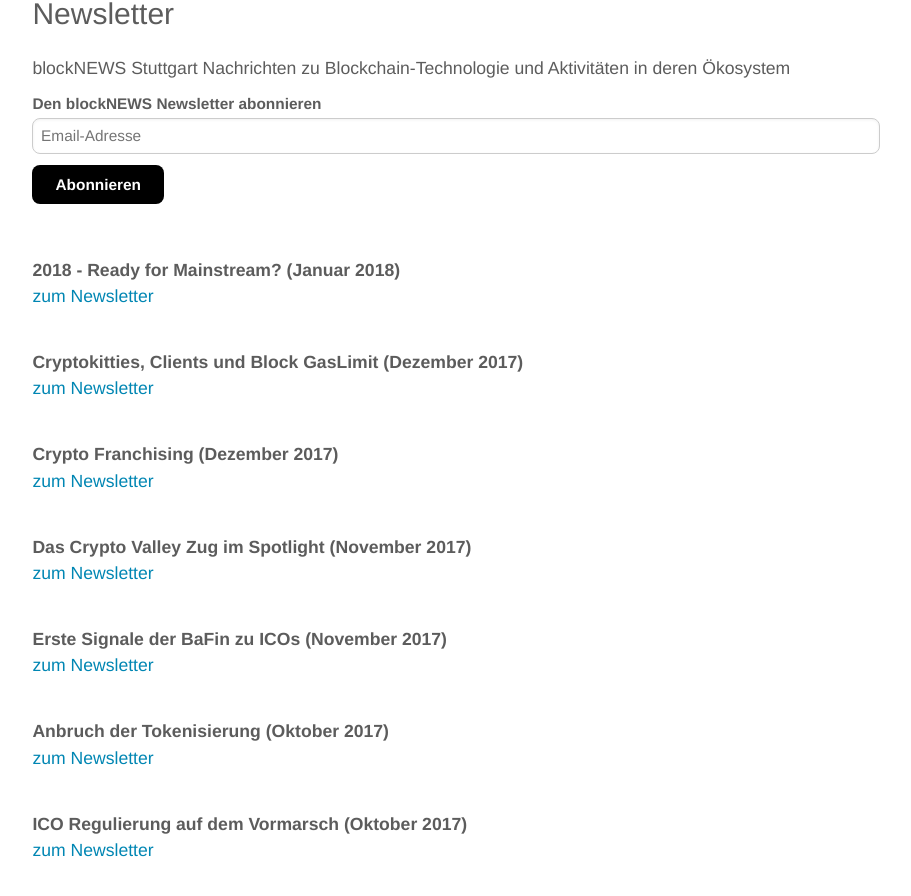
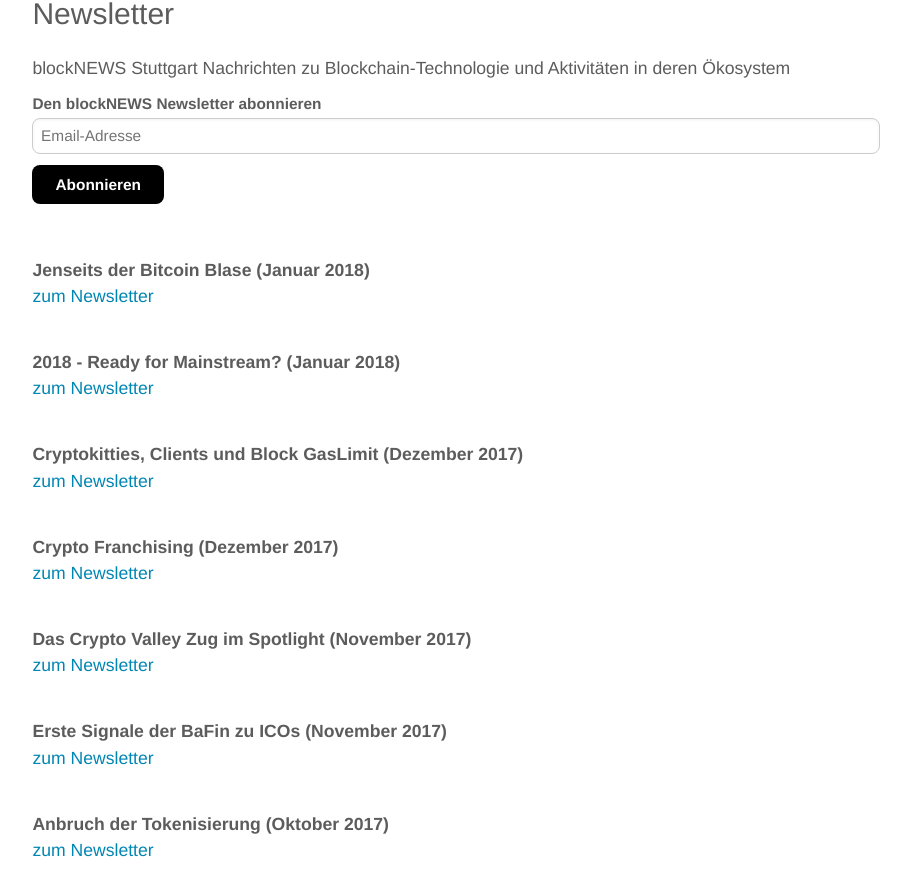
Before and after one commit to blocklab/site, a Jekyll site: the page built from newsletter.md, in a window 1280 px wide and 900 px high, scrolled down 486 px. Shown: the top 896 px of the window, without its empty margins (184-1095 px from the left). Built offline with Jekyll 4.4.1, drawn with Linux system fonts in a browser that asks for light colours; comment, search, counter and statistics services are not loaded.

Commit message:
Update newsletter.md

```diff
--- a/newsletter.md
+++ b/newsletter.md
@@ -29,6 +29,11 @@ Nachrichten zu Blockchain-Technologie und Aktivitäten in deren Ökosystem
 <!--End mc_embed_signup-->
 
 <br>
+<br>
+**Jenseits der Bitcoin Blase (Januar 2018)**
+<br>
+[zum Newsletter](http://mailchi.mp/062a6ead75ee/blockchain-in-der-kw16-private-key-und-wallet-sicherheit-513401)
+
 <br>
 **2018 - Ready for Mainstream? (Januar 2018)**
 <br>
```
